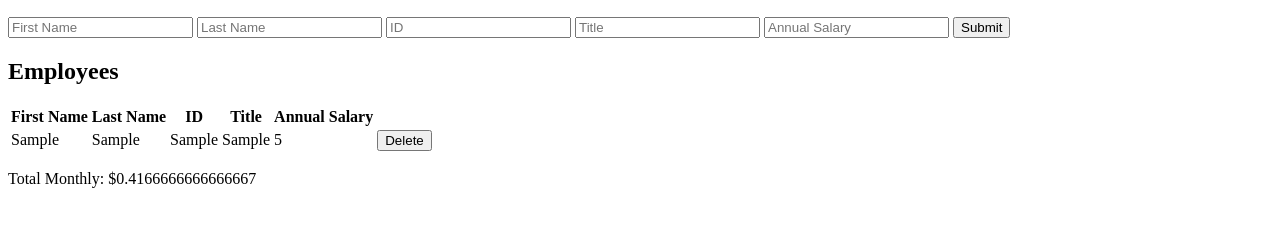
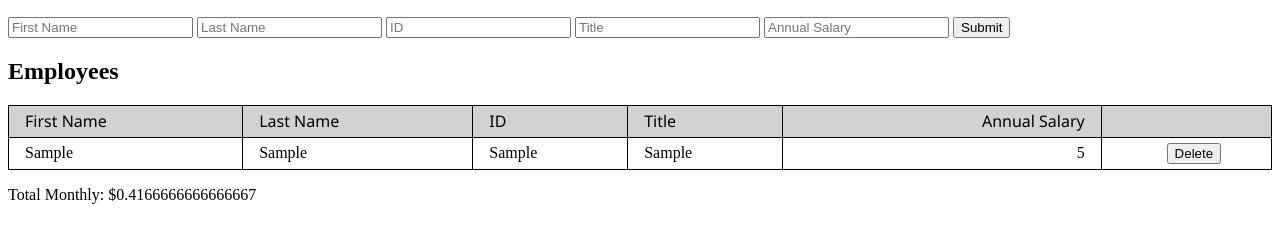
Before and after one commit to PrimeAcademy/acadia-weekend-salary-calculator-livesolve, a website: page index.html in a window 1280 px wide. Both pictures are taken after typing "Sample", "Sample", "Sample", "Sample", "5" into the empty fields and a click on the button "Submit". Shown: the part 110-350 px from the top of the page. Drawn offline with Linux system fonts and the light colour scheme.

Commit message:
add some sweet styles

```diff
--- a/style.css
+++ b/style.css
@@ -2,3 +2,52 @@
     background-color: red;
     /* make this GOOD later */
 }
+
+thead {
+    background-color: rgb(210, 210, 210);
+}
+
+th {
+    font-family: "Segoe UI", Tahoma, Geneva, Verdana, sans-serif;
+    font-weight: lighter;
+}
+
+table {
+    border-collapse: collapse;
+    width: 100%;
+}
+
+table,
+th,
+td {
+    border: 1px solid;
+}
+
+th,
+td {
+    text-align: left;
+    padding-left: 1em;
+}
+
+th:nth-child(5) {
+    text-align: right;
+    padding-right: 1em;
+}
+
+
+td:nth-child(5) {
+    text-align: right;
+    padding-right: 1em;
+}
+
+td:nth-child(6) {
+    text-align: center;
+}
+
+tr:nth-child(even) {
+    background-color: rgb(239, 239, 239);
+}
+
+tr {
+    height: 2em;
+}
```
